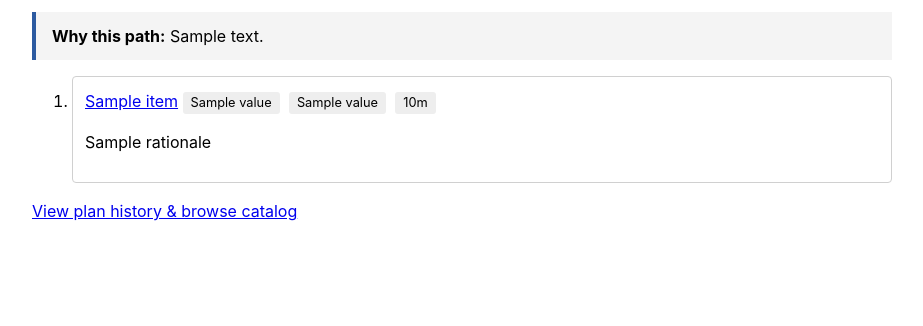
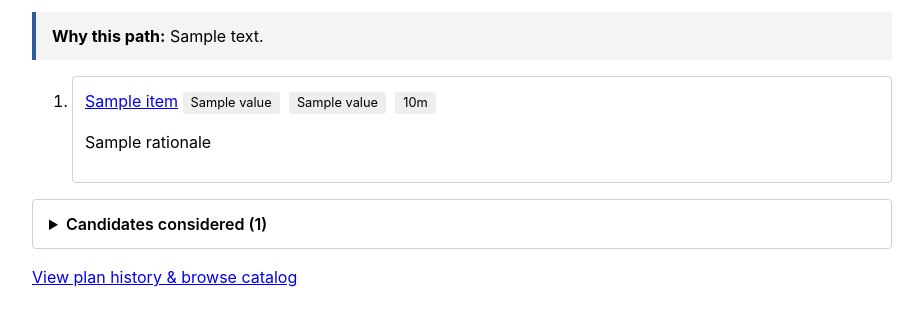
Before and after one commit to ericthebigsal/learnpath-agent, a FastAPI app: template templates/path.html in a window 1280 px wide. Shown: the part 248-574 px from the top of the page, without its empty margins (178-1101 px from the left). Run offline with FastAPI, Linux system fonts and the light colour scheme; the template is opened without the code that fills it: most values are stand-ins (such as "Sample title", 1, 10 or a date in 2020).

Commit message:
feat: show the candidate set considered on the learner's path page
The design spec and README both claim candidates the agent could have
picked, and the rationale for what it did pick, are visible to the user
at all times -- but the candidate set itself was never rendered, only
the chosen steps and summary.

- plan_or_replan (planner.py, prior commit) now returns the candidate
  ids it used as a third tuple element; thread that through
  app.compute_plan and both call sites (start_learner, submit_quiz).
- Store candidate_ids alongside the plan in db.log_plan's JSON blob;
  db._plan_row_to_dict flattens it back out (defaults to [] for old
  rows logged before this change).
- /path/{learner_id} resolves the candidate ids via catalog.get_item
  and passes them to the template.
- templates/path.html adds a collapsible "Candidates considered (N)"
  section listing each candidate's title/track/level.
- tests/test_app.py updates compute_plan's fakes to the 3-tuple shape
  and adds a test asserting the candidate count and a candidate title
  appear on the rendered page.

Co-Authored-By: Claude Sonnet 5 <noreply@anthropic.com>

```diff
--- a/app.py
+++ b/app.py
@@ -23,7 +23,7 @@ templates = Jinja2Templates(directory=str(BASE_DIR / "templates"))
 db.init_db(DB_PATH)
 
 
-def compute_plan(learner: dict, progress: list[dict]) -> tuple[PlanResponse, bool]:
+def compute_plan(learner: dict, progress: list[dict]) -> tuple[PlanResponse, bool, list[str]]:
     try:
         client = genai.Client()
     except Exception:
@@ -43,8 +43,10 @@ def start_page(request: Request):
 @app.post("/start")
 def start_learner(goal_text: str = Form(...), starting_level: str = Form(...)):
     learner = db.create_learner(goal_text, starting_level, DB_PATH)
-    plan, _used_fallback = compute_plan(learner, [])
-    db.log_plan(learner["id"], plan.model_dump(), "initial", DB_PATH)
+    plan, _used_fallback, candidate_ids = compute_plan(learner, [])
+    plan_dict = plan.model_dump()
+    plan_dict["candidate_ids"] = candidate_ids
+    db.log_plan(learner["id"], plan_dict, "initial", DB_PATH)
     return RedirectResponse(url=f"/path/{learner['id']}", status_code=303)
 
 
@@ -61,6 +63,9 @@ def current_path(request: Request, learner_id: int):
         for step in latest_plan["steps"]
     ]
     ready_tracks = planner.certification_ready_tracks(CATALOG, progress)
+    candidates = [
+        get_item(CATALOG, item_id) for item_id in latest_plan.get("candidate_ids", [])
+    ]
 
     return templates.TemplateResponse(
         request,
@@ -72,6 +77,7 @@ def current_path(request: Request, learner_id: int):
             "steps": steps,
             "summary": latest_plan["summary"],
             "ready_tracks": ready_tracks,
+            "candidates": candidates,
         },
     )
 
@@ -106,8 +112,10 @@ async def submit_quiz(request: Request, learner_id: int, item_id: str):
 
     previous_plan = db.get_latest_plan(learner_id, DB_PATH)
     progress = db.get_progress(learner_id, DB_PATH)
-    new_plan, _used_fallback = compute_plan(learner, progress)
-    db.log_plan(learner_id, new_plan.model_dump(), "quiz_result", DB_PATH)
+    new_plan, _used_fallback, candidate_ids = compute_plan(learner, progress)
+    new_plan_dict = new_plan.model_dump()
+    new_plan_dict["candidate_ids"] = candidate_ids
+    db.log_plan(learner_id, new_plan_dict, "quiz_result", DB_PATH)
 
     old_item_ids = [step["item_id"] for step in previous_plan["steps"]] if previous_plan else []
     diff = planner.plan_diff(old_item_ids, [step.item_id for step in new_plan.steps])
--- a/db.py
+++ b/db.py
@@ -104,6 +104,7 @@ def _plan_row_to_dict(row: sqlite3.Row) -> dict:
     plan = json.loads(result.pop("plan_json"))
     result["steps"] = plan["steps"]
     result["summary"] = plan["summary"]
+    result["candidate_ids"] = plan.get("candidate_ids", [])
     return result
 
 
--- a/static/style.css
+++ b/static/style.css
@@ -83,3 +83,20 @@ button {
 .diff-added { color: #1a7f37; }
 .diff-removed { color: #b91c1c; }
 .diff-kept { color: var(--muted); }
+
+.candidates-panel {
+  border: 1px solid var(--border);
+  border-radius: 4px;
+  padding: 0.75rem 1rem;
+  margin-bottom: 1rem;
+}
+
+.candidates-panel summary {
+  cursor: pointer;
+  font-weight: 600;
+}
+
+.candidate-list {
+  margin-top: 0.5rem;
+  padding-left: 1.25rem;
+}
--- a/templates/path.html
+++ b/templates/path.html
@@ -26,5 +26,20 @@
   {% endfor %}
 </ol>
 
+{% if candidates %}
+<details class="candidates-panel">
+  <summary>Candidates considered ({{ candidates | length }})</summary>
+  <ul class="candidate-list">
+    {% for candidate in candidates %}
+    <li>
+      {{ candidate.title }}
+      <span class="badge">{{ candidate.track.value }}</span>
+      <span class="badge">{{ candidate.level.value }}</span>
+    </li>
+    {% endfor %}
+  </ul>
+</details>
+{% endif %}
+
 <p><a href="/history/{{ learner_id }}">View plan history &amp; browse catalog</a></p>
 {% endblock %}
```
Also changed, not shown: tests/test_app.py (+17 -1 lines).
